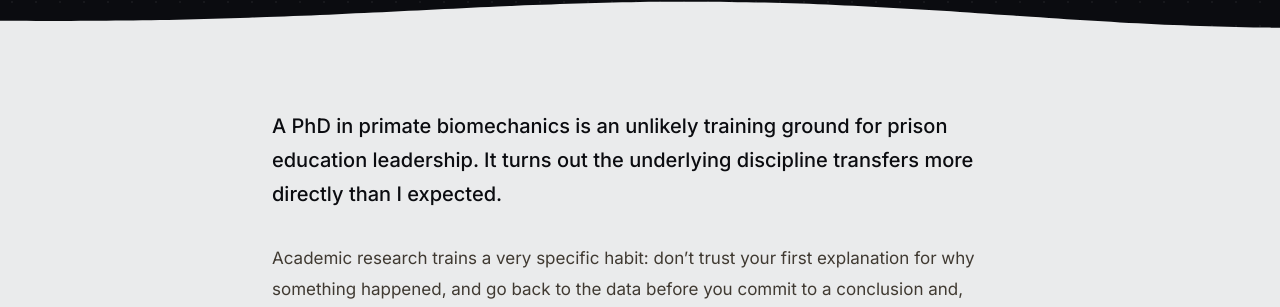
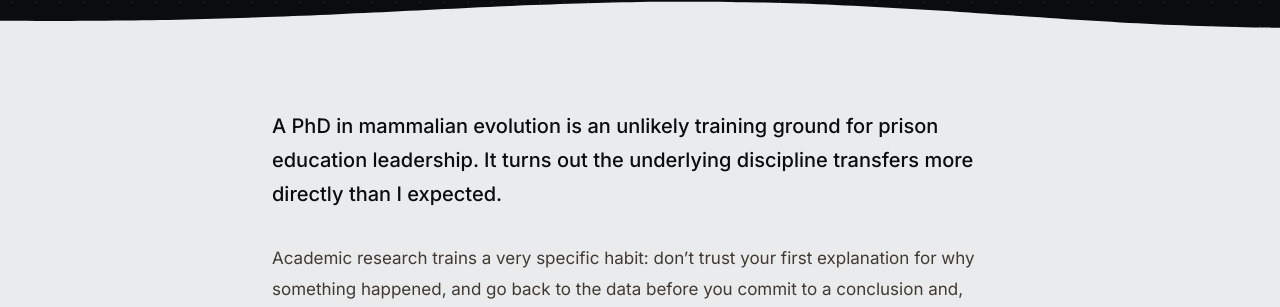
Before and after one commit to Eneekay/nekarantanis, a Jekyll site: the page built from _posts/2024-05-17-research-to-practice.md, in a window 1280 px wide and 900 px high. Shown: the part 394-701 px from the top of the window. Built offline with Jekyll 4.4.1, drawn with Linux system fonts in a browser that asks for light colours.

Commit message:
Update Post “2024-05-17-research-to-practice”

```diff
--- a/_posts/2024-05-17-research-to-practice.md
+++ b/_posts/2024-05-17-research-to-practice.md
@@ -1,16 +1,16 @@
 ---
-title: "What Ten Years of Academic Research Taught Me About Running a Team"
+title: What Ten Years of Academic Research Taught Me About Running a Team
 date: 2024-05-17
-category: "Research & Practice"
+category: Research & Practice
 icon: book
-summary: "Reflections from a career that moved from primate biomechanics to prison education."
+summary: Reflections from a career that moved from primate biomechanics to
+  prison education.
 tags:
-  - "Research"
-  - "Evidence-Based Practice"
-  - "Leadership"
+  - Research
+  - Evidence-Based Practice
+  - Leadership
 ---
-
-A PhD in primate biomechanics is an unlikely training ground for prison education leadership. It turns out the underlying discipline transfers more directly than I expected.
+A PhD in mammalian evolution is an unlikely training ground for prison education leadership. It turns out the underlying discipline transfers more directly than I expected.
 
 Academic research trains a very specific habit: don’t trust your first explanation for why something happened, and go back to the data before you commit to a conclusion and, much more importantly, an action. That instinct has saved me more than once in leadership, where the easy story (‘attendance dropped because of X’) is rarely the whole picture.
 
```
